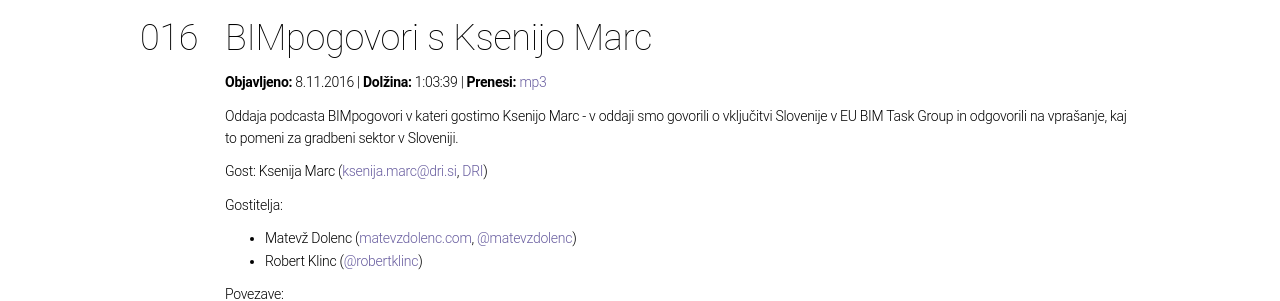
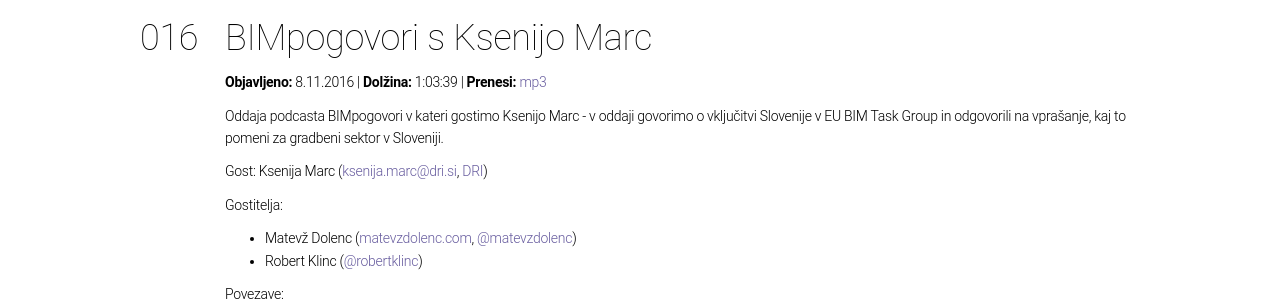
Before and after one commit to bimpogovori/bimpogovori.github.io, a Jekyll site: the page built from _posts/2016-11-08-016.html, in a window 1280 px wide. Shown: the part 451-752 px from the top of the page. Built offline with Jekyll 4.4.1, drawn with Linux system fonts in a browser that asks for light colours.

Commit message:
016, popravki

```diff
--- a/_posts/2016-11-08-016.html
+++ b/_posts/2016-11-08-016.html
@@ -3,7 +3,7 @@ layout: post
 title: BIMpogovori s Ksenijo Marc
 number: "016"
 duration: "1:03:39"
-description: Oddaja podcasta BIMpogovori v kateri gostimo Ksenijo Marc - v oddaji smo govorili o vključitvi Slovenije v EU BIM Task Group in odgovorili na vprašanje, kaj to pomeni za gradbeni sektor v Sloveniji.
+description: Oddaja podcasta BIMpogovori v kateri gostimo Ksenijo Marc - v oddaji govorimo o vključitvi Slovenije v EU BIM Task Group in odgovorili na vprašanje, kaj to pomeni za gradbeni sektor v Sloveniji.
 subtitle: Oddaja podcasta BIMpogovori v kateri gostimo Ksenijo Marc
 date: 2016-11-08
 file: "https://github.com/bimpogovori/bimpogovori.github.io/raw/master/recordings/BIMpogovori-016.mp3"
```
